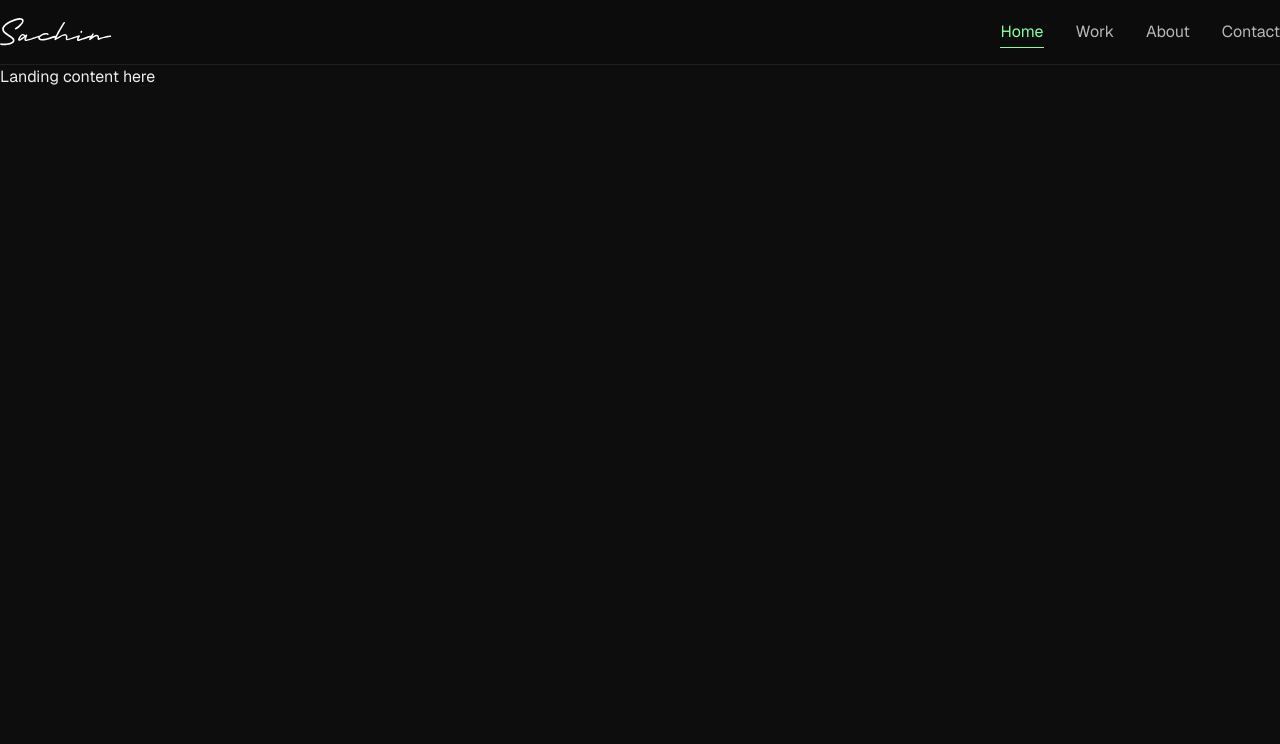
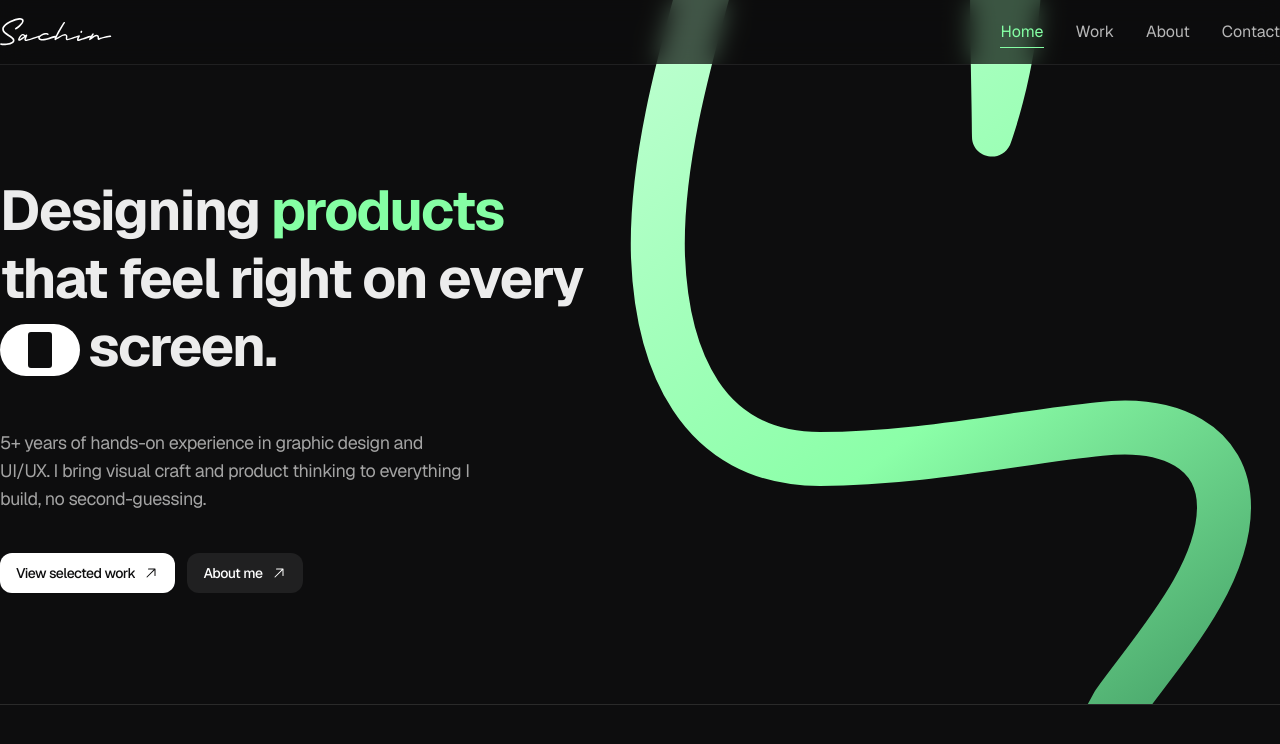
Before and after one commit to SorcereR088/MyPortfolio2026, a Next.js app: page / in a window 1280 px wide. Shown: the top 744 px of the page. Built offline with nearby package versions, Linux system fonts and the light colour scheme.

Commit message:
initial landing page design

```diff
--- a/src/components/home/Landing.tsx
+++ b/src/components/home/Landing.tsx
@@ -1,3 +1,61 @@
+import { ArrowUpRight } from "@phosphor-icons/react/dist/ssr";
+import { Button } from "@/components/ui/button";
+import SGraphic from "./SGraphic";
+
 export default function Landing() {
-  return <section>Landing content here</section>;
+  return (
+    <section
+      aria-label="Introduction"
+      className="relative isolate -mt-[68px] min-h-[708px] overflow-hidden bg-background pt-[68px]"
+    >
+<div
+  aria-hidden="true"
+  className="pointer-events-none absolute inset-y-0 right-0 z-0 w-[700px] max-lg:-right-[140px] max-sm:-right-[260px] max-sm:opacity-40"
+>
+  <SGraphic className="h-full w-full" />
+</div>
+
+      <div className="relative z-10 flex min-h-[640px] items-center border-b border-outline">
+        <div className="flex w-full max-w-[640px] flex-col items-start">
+          <h1 className="max-w-[620px] text-heading-h1 font-bold tracking-[-0.03em] text-text-primary max-sm:text-heading-h3">
+            <span className="block">
+              Designing <span className="text-highlight">products</span>
+            </span>
+            <span className="block">that feel right on every</span>
+            <span className="block">
+              <span className="mr-2 inline-flex h-[52px] w-[80px] items-center justify-center rounded-full bg-primary align-middle">
+                <span
+                  aria-hidden="true"
+                  className="h-9 w-6 rounded-[3px] border-2 border-on-primary bg-on-primary"
+                />
+              </span>
+              screen.
+            </span>
+          </h1>
+
+          <p className="mt-12 max-w-[470px] text-body-1 text-text-secondary">
+            5+ years of hands-on experience in graphic design and UI/UX. I bring visual craft and
+            product thinking to everything I build, no second-guessing.
+          </p>
+
+          <div className="mt-10 flex flex-wrap gap-3">
+            <Button
+              variant="primary"
+              size="md"
+              rightIcon={<ArrowUpRight weight="regular" />}
+            >
+              View selected work
+            </Button>
+            <Button
+              variant="secondary"
+              size="md"
+              rightIcon={<ArrowUpRight weight="regular" />}
+            >
+              About me
+            </Button>
+          </div>
+        </div>
+      </div>
+    </section>
+  );
 }
--- /dev/null
+++ b/src/components/home/SGraphic.tsx
@@ -0,0 +1,52 @@
+type SGraphicProps = { className?: string };
+
+export default function SGraphic({ className }: SGraphicProps) {
+  return (
+    <svg
+      viewBox="660 0 700 708"
+      preserveAspectRatio="xMaxYMid slice"
+      className={className}
+      fill="none"
+      aria-hidden="true"
+      focusable="false"
+    >
+      <defs>
+        <linearGradient
+          id="s-gradient"
+          gradientUnits="userSpaceOnUse"
+          x1="760"
+          y1="0"
+          x2="1300"
+          y2="708"
+        >
+          <stop offset="0" stopColor="#BDFFD0" />
+          <stop offset="0.55" stopColor="#8BFFA8" />
+          <stop offset="1" stopColor="#47A369" />
+        </linearGradient>
+      </defs>
+
+      {/* Main S stroke */}
+      <path
+        d="M 790 -30
+           C 762 70, 735 170, 738 260
+           C 742 360, 780 462, 900 462
+           C 1000 462, 1100 440, 1180 432
+           C 1250 424, 1304 450, 1304 510
+           C 1304 580, 1240 650, 1198 708
+           L 1170 760"
+        stroke="url(#s-gradient)"
+        strokeWidth="54"
+        strokeLinejoin="round"
+      />
+
+      {/* Top-right tip */}
+      <path
+        d="M 1050 -20 L 1122 -20
+           C 1118 60 1100 120 1090 148
+           C 1080 168 1052 160 1052 140
+           C 1052 110 1050 50 1050 -20 Z"
+        fill="url(#s-gradient)"
+      />
+    </svg>
+  );
+}
```
